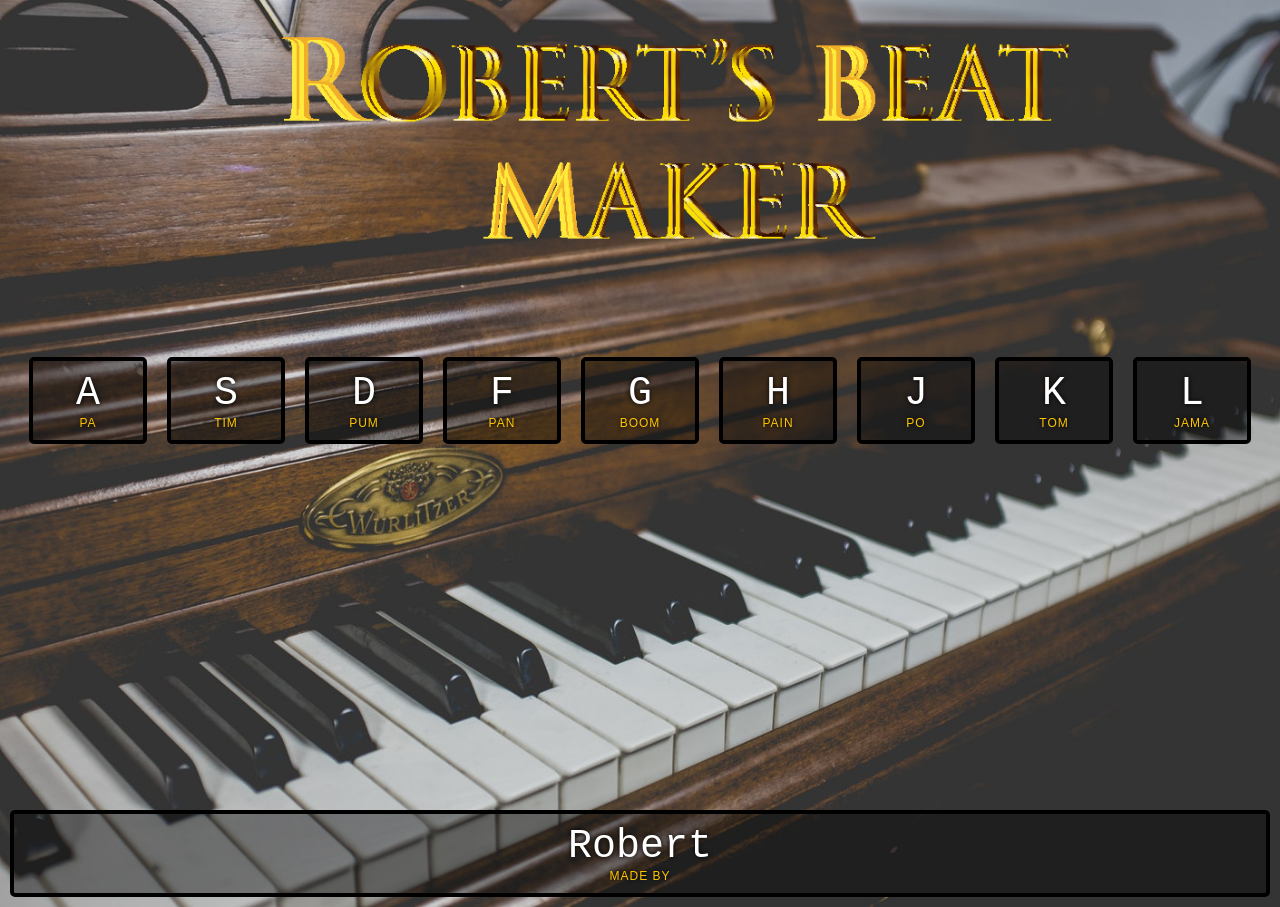
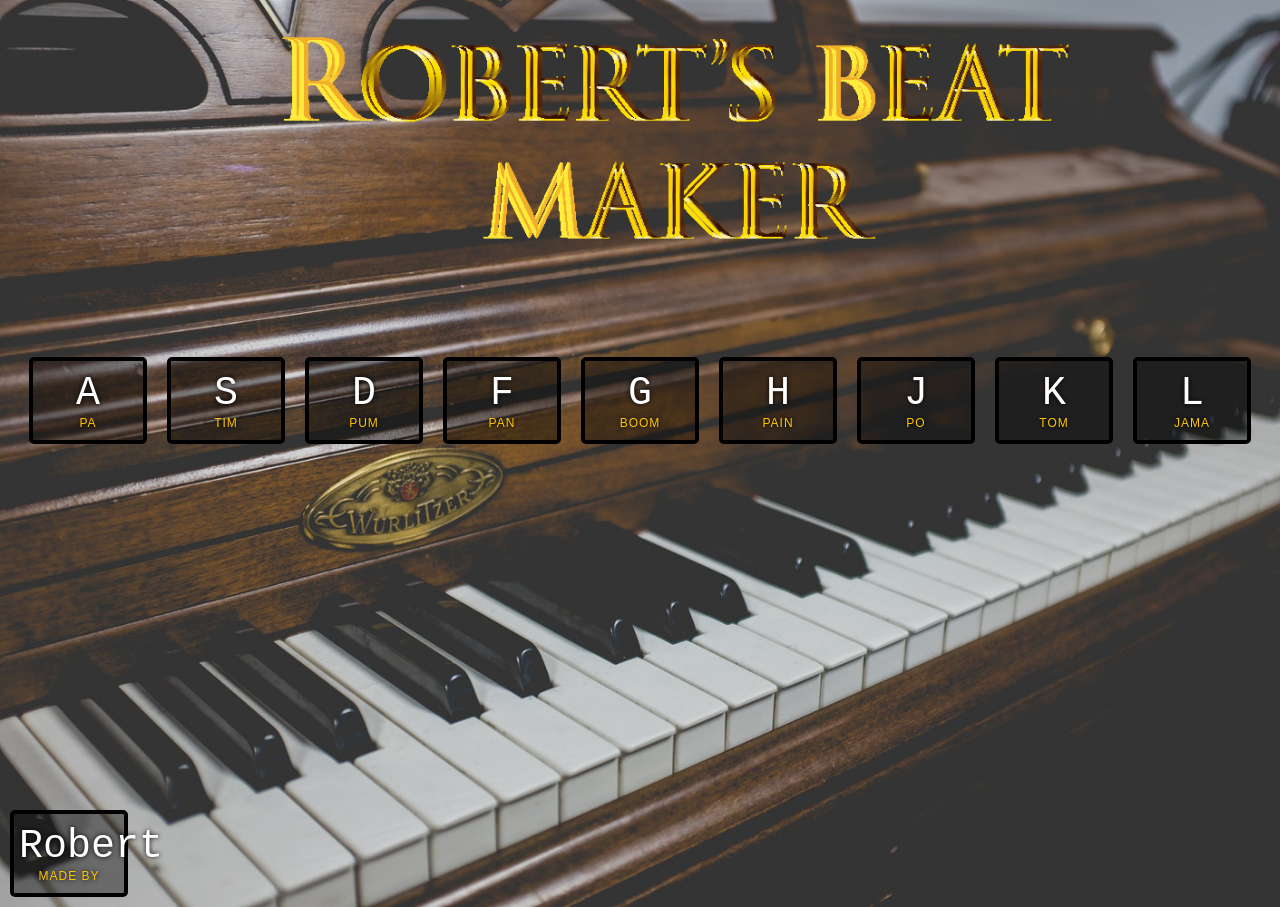
Before and after one commit to lilnop/BeatPlayer, a plain HTML site: page index.html in a window 1280 px wide. Drawn offline with Linux system fonts and the light colour scheme.

Commit message:
Updated myName sound
bug fix

```diff
--- a/index.html
+++ b/index.html
@@ -49,7 +49,7 @@
         </div>
 
   </div>    <!--Key Class Ends -->
-  <div data-key="82" class="key1">
+  <div data-key="82" class="key key1">
         <kbd>Robert</kbd>
         <span class="sound">MADE BY</span>
   </div>
```
